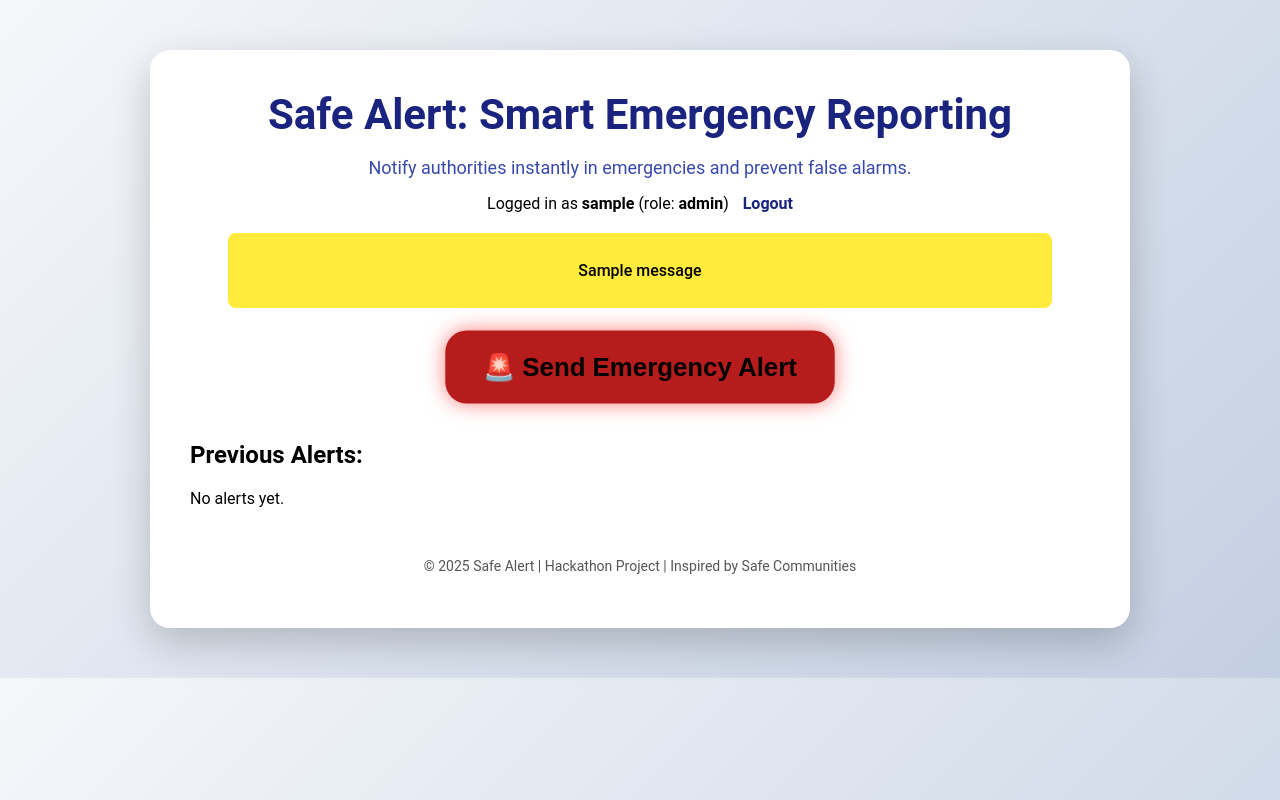
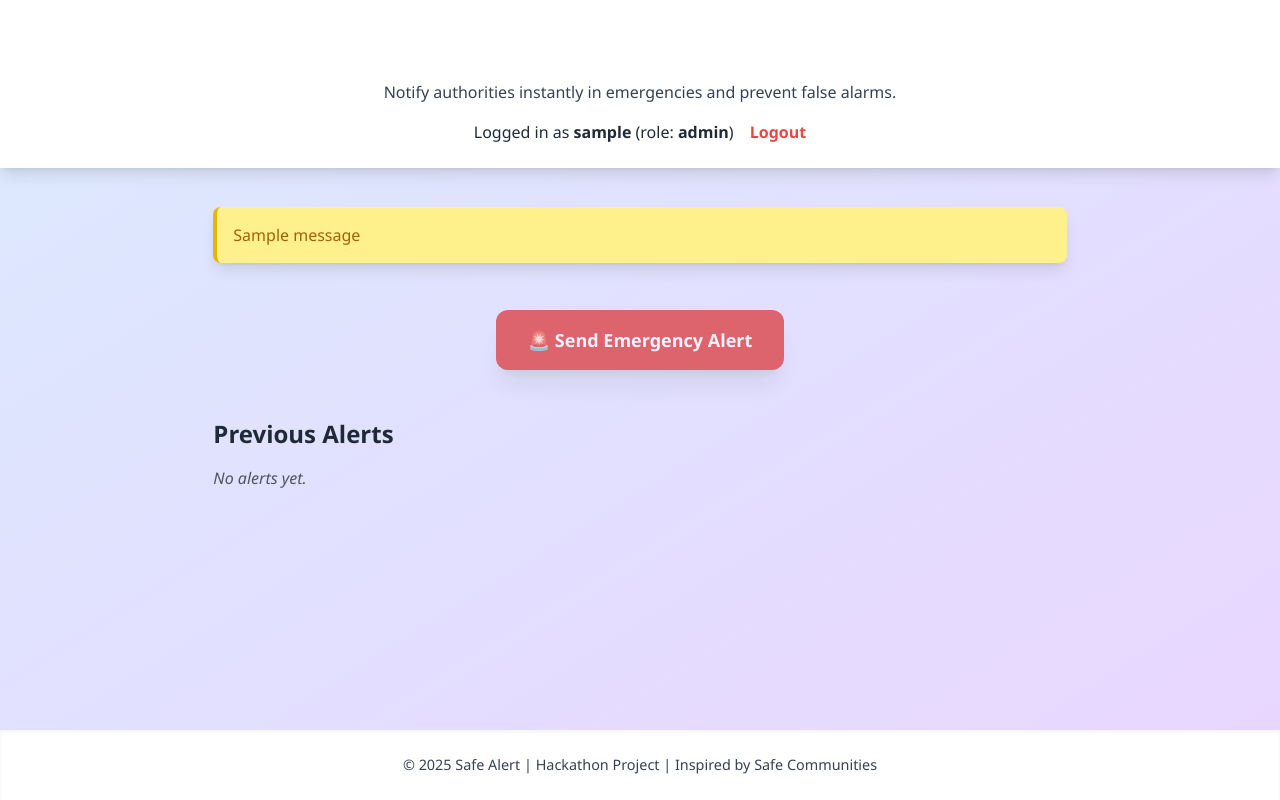
Before and after one commit to harshitha-urss/SafeAlertWeb, a Flask app: template templates/index.html in a window 1280 px wide. Run offline with Flask 3, Linux system fonts and the light colour scheme; the template is opened without the code that fills it, so the values that code supplies are empty; the visitor is signed in with stand-in values (Sample User, id 1); one stand-in notice (Sample message) is shown; some libraries are stand-ins or nearby versions.

Commit message:
Completed Safe Alert hackathon project with new UI and functionality

```diff
--- a/app.py
+++ b/app.py
@@ -9,11 +9,12 @@ app.secret_key = "supersecretkey"
 login_manager = LoginManager()
 login_manager.init_app(app)
 login_manager.login_view = "login"
-login_manager.remember_cookie_duration = datetime.timedelta(days=365)  # keep logged in for 1 year
+login_manager.remember_cookie_duration = datetime.timedelta(days=365)
 
 USERS_FILE = "users.txt"
 ALERTS_FILE = "alerts.txt"
 
+# ----- User Class -----
 class User(UserMixin):
     def __init__(self, id, username, role):
         self.id = id
@@ -33,6 +34,7 @@ def load_user(user_id):
         return None
     return None
 
+# ----- Alerts Functions -----
 def read_alerts():
     alerts = []
     if not os.path.exists(ALERTS_FILE):
@@ -50,6 +52,7 @@ def save_alerts(alerts):
         for alert in alerts:
             f.write(f"{alert['timestamp']}|{alert['message']}|{alert['status']}|{alert['user']}\n")
 
+# ----- Routes -----
 @app.route("/", methods=["GET", "POST"])
 @login_required
 def index():
@@ -62,8 +65,7 @@ def index():
         save_alerts(alerts)
         flash("🚨 Emergency alert sent! Authorities will investigate.")
         return redirect(url_for("index"))
-    # Reverse alerts to show newest first
-    alerts = list(reversed(alerts))
+    alerts = list(reversed(alerts))  # newest first
     return render_template("index.html", alerts=alerts, user=current_user)
 
 @app.route("/mark/<int:index>/<status>")
@@ -71,7 +73,6 @@ def index():
 def mark_alert(index, status):
     alerts = read_alerts()
     if 0 <= index < len(alerts):
-        # Since index is reversed in template, fix it
         real_index = len(alerts) - 1 - index
         alerts[real_index]["status"] = status
         save_alerts(alerts)
@@ -97,12 +98,34 @@ def login():
         flash("Invalid credentials")
     return render_template("login.html")
 
+@app.route("/register", methods=["GET", "POST"])
+def register():
+    if request.method == "POST":
+        username = request.form["username"].strip()
+        password = request.form["password"].strip()
+        role = "user"  # default role
+
+        # check if user exists
+        if os.path.exists(USERS_FILE):
+            with open(USERS_FILE, "r") as f:
+                for line in f.readlines():
+                    if line.strip().split("|")[0] == username:
+                        flash("Username already exists!")
+                        return redirect(url_for("register"))
+
+        # append new user
+        with open(USERS_FILE, "a") as f:
+            f.write(f"{username}|{password}|{role}\n")
+        flash("Registration successful! Please login.")
+        return redirect(url_for("login"))
+    return render_template("register.html")
+
 @app.route("/logout")
 @login_required
 def logout():
     logout_user()
     return redirect(url_for("login"))
 
+# ----- Run App -----
 if __name__ == "__main__":
-    # Run on local network for hackathon demo
     app.run(host="0.0.0.0", port=5000, debug=True)
--- a/static/css/style.css
+++ b/static/css/style.css
@@ -1,143 +1,185 @@
-/* General */
+/* --- General --- */
 body {
-  font-family: 'Roboto', sans-serif;
-  background: linear-gradient(135deg, #f5f7fa, #c3cfe2);
+    font-family: 'Segoe UI', Tahoma, Geneva, Verdana, sans-serif;
+    background: linear-gradient(to right, #6a11cb, #2575fc);
+    color: #fff;
     margin: 0;
     padding: 0;
 }
 
 .container {
     max-width: 900px;
-  margin: 50px auto;
-  padding: 40px;
-  background: white;
-  border-radius: 20px;
-  box-shadow: 0 15px 40px rgba(0,0,0,0.2);
-  text-align: center;
+    margin: 0 auto;
+    padding: 20px;
 }
 
-/* Header */
+/* --- Header --- */
+header {
+    text-align: center;
+    margin-bottom: 30px;
+}
+
 header h1 {
-  font-size: 42px;
-  color: #1a237e;
-  margin: 0;
+    font-size: 2.5rem;
+    font-weight: bold;
+    color: #fff;
 }
-.subtitle {
-  font-size: 18px;
-  color: #3949ab;
-  margin-bottom: 10px;
+
+header .subtitle {
+    font-size: 1.2rem;
+    color: #e0e0e0;
 }
+
+/* --- Auth --- */
+.auth {
+    margin-top: 10px;
+    font-size: 0.95rem;
+}
+
 .auth a {
-  color: #1a237e;
+    color: #ffea00;
     text-decoration: none;
-  font-weight: bold;
-  margin-left: 10px;
 }
+
 .auth a:hover {
     text-decoration: underline;
 }
 
-/* Flash messages */
+/* --- Flash Messages --- */
 .flash-messages {
-  margin: 20px auto;
-  padding: 12px;
-  background: #ffeb3b;
-  color: #000;
-  border-radius: 8px;
-  font-weight: 500;
-  max-width: 800px;
+    margin: 15px 0;
+    padding: 10px;
+    background: rgba(255, 255, 255, 0.2);
+    border-left: 5px solid #ffea00;
+    border-radius: 5px;
 }
 
-/* Emergency Alert Button */
+/* --- Alert Button --- */
 .alert-button-container {
+    text-align: center;
     margin: 25px 0;
 }
+
 .alert-btn {
-  background-color: #b71c1c; /* dark red */
-  color: black;               /* black letters */
-  padding: 20px 35px;
-  font-size: 24px;
+    background: linear-gradient(45deg, #ff512f, #dd2476);
+    border: none;
+    color: #fff;
+    padding: 15px 30px;
+    font-size: 1.2rem;
     font-weight: bold;
-  border: none;
-  border-radius: 20px;
+    border-radius: 12px;
     cursor: pointer;
-  transition: all 0.3s ease;
-  box-shadow: 0 5px 15px rgba(183, 28, 28, 0.4);
-}
-.alert-btn:hover {
-  background-color: #7f0000; /* even darker red on hover */
-  transform: scale(1.05);
+    box-shadow: 0 0 20px rgba(255, 81, 47, 0.5);
+    transition: transform 0.2s, box-shadow 0.3s;
+    animation: pulse 1.5s infinite;
 }
 
-/* Pulse animation for alert button */
-.pulse {
-  animation: pulse 1.2s infinite;
-}
-@keyframes pulse {
-  0% { transform: scale(1); box-shadow: 0 0 0 rgba(255,0,0,0.7); }
-  70% { transform: scale(1.08); box-shadow: 0 0 20px rgba(255,0,0,0.5); }
-  100% { transform: scale(1); box-shadow: 0 0 0 rgba(255,0,0,0); }
+.alert-btn:hover {
+    transform: scale(1.1);
+    box-shadow: 0 0 30px rgba(255, 81, 47, 0.7);
 }
 
-/* Alerts log section */
+@keyframes pulse {
+    0% { box-shadow: 0 0 20px rgba(255, 81, 47, 0.5); }
+    50% { box-shadow: 0 0 40px rgba(255, 81, 47, 0.8); }
+    100% { box-shadow: 0 0 20px rgba(255, 81, 47, 0.5); }
+}
+
+/* --- Alerts Log --- */
 .log-section {
-  text-align: left;
-  margin-top: 40px;
+    background: rgba(255, 255, 255, 0.05);
+    padding: 20px;
+    border-radius: 12px;
 }
+
+.log-section h2 {
+    margin-bottom: 15px;
+    font-size: 1.5rem;
+    color: #fff;
+}
+
 .log-section ul {
-  list-style-type: none;
+    list-style: none;
     padding: 0;
 }
+
 .log-section li {
-  padding: 15px 20px;
-  border-bottom: 1px solid #ccc;
+    padding: 12px 15px;
+    margin-bottom: 10px;
+    background: rgba(0,0,0,0.2);
+    border-radius: 8px;
     display: flex;
     justify-content: space-between;
     align-items: center;
-  border-radius: 12px;
-  margin-bottom: 10px;
-  background-color: #f9f9f9;
+    transition: background 0.3s;
 }
 
-/* Status badges */
+.log-section li:hover {
+    background: rgba(0,0,0,0.35);
+}
+
 .status {
     font-weight: bold;
-  padding: 3px 10px;
-  border-radius: 12px;
+    padding: 5px 10px;
+    border-radius: 8px;
+}
+
+.status.pending { background: #f39c12; color: #000; }
+.status.confirmed { background: #27ae60; color: #fff; }
+.status.false { background: #c0392b; color: #fff; }
+
+/* --- Alert Action Buttons --- */
+.alert-actions button {
     margin-left: 10px;
-  text-transform: uppercase;
-  font-size: 14px;
-}
-.status.Pending { color: #ff9800; background-color: #fff3e0; }
-.status.Confirmed { color: #4caf50; background-color: #e8f5e9; }
-.status.False { color: #f44336; background-color: #ffebee; }
-
-/* Action buttons */
-.alert-actions button {
-  margin-left: 5px;
-  padding: 6px 12px;
-  border-radius: 10px;
+    padding: 5px 12px;
     border: none;
+    border-radius: 8px;
     cursor: pointer;
     font-weight: bold;
-  font-size: 14px;
-  transition: all 0.2s ease;
-}
-.confirm-btn { background-color: #4caf50; color: white; }
-.false-btn { background-color: #f44336; color: white; }
-.confirm-btn:hover { background-color: #388e3c; }
-.false-btn:hover { background-color: #c62828; }
-
-/* Footer */
-footer {
-  margin-top: 50px;
-  font-size: 14px;
-  color: #555;
+    transition: transform 0.2s;
 }
 
-/* Responsive adjustments */
-@media (max-width: 700px) {
-  .log-section li { flex-direction: column; align-items: flex-start; }
-  .alert-actions { margin-top: 8px; display: flex; gap: 8px; }
-  .alert-btn { font-size: 20px; padding: 15px 25px; }
+.confirm-btn {
+    background: #27ae60;
+    color: #fff;
 }
+
+.false-btn {
+    background: #c0392b;
+    color: #fff;
+}
+
+.alert-actions button:hover {
+    transform: scale(1.1);
+}
+
+/* --- Footer --- */
+footer {
+    text-align: center;
+    margin-top: 40px;
+    font-size: 0.9rem;
+    color: #e0e0e0;
+}
+
+/* --- Form Inputs --- */
+input {
+    padding: 10px;
+    border-radius: 8px;
+    border: none;
+    width: 100%;
+    margin-bottom: 15px;
+}
+
+button[type="submit"] {
+    background: linear-gradient(45deg, #6a11cb, #2575fc);
+    color: #fff;
+    padding: 12px 20px;
+    border-radius: 10px;
+    font-weight: bold;
+    cursor: pointer;
+    transition: transform 0.2s;
+}
+
+button[type="submit"]:hover {
+    transform: scale(1.05);
+}
--- a/templates/index.html
+++ b/templates/index.html
@@ -4,71 +4,89 @@
   <meta charset="utf-8">
   <meta name="viewport" content="width=device-width, initial-scale=1">
   <title>Safe Alert: Smart Emergency Reporting</title>
+  <!-- Tailwind CSS CDN -->
+  <script src="https://cdn.tailwindcss.com"></script>
   <link rel="stylesheet" href="{{ url_for('static', filename='style.css') }}">
 </head>
-<body>
-  <div class="container">
-    <header>
-      <h1>Safe Alert: Smart Emergency Reporting</h1>
-      <p class="subtitle">Notify authorities instantly in emergencies and prevent false alarms.</p>
+<body class="bg-gradient-to-br from-blue-100 to-purple-200 min-h-screen flex flex-col">
 
-      <div class="auth">
+  <!-- Header -->
+  <header class="bg-white shadow-lg p-6 text-center">
+    <h1 class="text-3xl md:text-5xl font-bold text-gradient-to-r from-red-600 via-pink-500 to-yellow-400">Safe Alert</h1>
+    <p class="text-gray-700 mt-2">Notify authorities instantly in emergencies and prevent false alarms.</p>
+    <div class="mt-4">
       {% if current_user.is_authenticated %}
-          <p>Logged in as <b>{{ current_user.username }}</b> (role: <b>{{ current_user.role }}</b>)
-          <a href="{{ url_for('logout') }}">Logout</a></p>
+        <p class="text-gray-800">Logged in as <b>{{ current_user.username }}</b> (role: <b>{{ current_user.role }}</b>)
+          <a href="{{ url_for('logout') }}" class="ml-3 text-red-500 hover:text-red-700 font-semibold">Logout</a>
+        </p>
       {% else %}
-          <a href="{{ url_for('login') }}">Login</a>
+        <a href="{{ url_for('login') }}" class="text-blue-600 font-semibold hover:text-blue-800">Login</a>
       {% endif %}
     </div>
   </header>
 
+  <!-- Flash Messages -->
+  <div class="mx-auto mt-4 w-11/12 md:w-2/3">
     {% with messages = get_flashed_messages() %}
       {% if messages %}
-        <div class="flash-messages">
-          {% for m in messages %}<p>{{ m }}</p>{% endfor %}
+        {% for m in messages %}
+          <div class="bg-yellow-200 border-l-4 border-yellow-500 text-yellow-700 p-4 mb-2 shadow-lg rounded-lg animate-bounce">
+            {{ m }}
           </div>
+        {% endfor %}
       {% endif %}
     {% endwith %}
+  </div>
 
-    <div class="alert-button-container">
+  <!-- Alert Button -->
+  <div class="flex justify-center mt-8">
     {% if current_user.is_authenticated %}
       <form action="{{ url_for('index') }}" method="post">
-          <button class="alert-btn pulse" type="submit">🚨 Send Emergency Alert</button>
+        <button class="bg-red-600 text-white px-8 py-4 rounded-xl shadow-xl hover:bg-red-700 transform hover:scale-105 transition-all animate-pulse font-bold text-lg">
+          🚨 Send Emergency Alert
+        </button>
       </form>
     {% else %}
-        <p><i>Please <a href="{{ url_for('login') }}">log in</a> to send an alert.</i></p>
+      <p class="text-gray-700 italic">Please <a href="{{ url_for('login') }}" class="text-blue-600 hover:text-blue-800 font-semibold">log in</a> to send an alert.</p>
     {% endif %}
   </div>
 
-    <div class="log-section">
-      <h2>Previous Alerts:</h2>
+  <!-- Previous Alerts -->
+  <main class="flex-grow mx-auto w-11/12 md:w-2/3 mt-12">
+    <h2 class="text-2xl font-semibold mb-4 text-gray-800">Previous Alerts</h2>
     {% if alerts %}
-        <ul>
+      <div class="grid gap-4">
         {% for alert in alerts %}
-            <li>
-              🚨 {{ alert.message }} at {{ alert.timestamp }}
-              <span class="status {{ alert.status|lower }}">{{ alert.status }}</span>
+          <div class="bg-white p-4 rounded-xl shadow-md flex justify-between items-center hover:shadow-lg transition-all">
+            <div>
+              <p class="text-gray-800 font-medium">🚨 {{ alert.message }}</p>
+              <p class="text-gray-500 text-sm">at {{ alert.timestamp }}</p>
+            </div>
+            <div class="flex items-center space-x-2">
+              <span class="px-2 py-1 rounded-full text-sm font-semibold {% if alert.status == 'Pending' %}bg-yellow-200 text-yellow-800{% elif alert.status == 'Confirmed' %}bg-green-200 text-green-800{% else %}bg-red-200 text-red-800{% endif %}">
+                {{ alert.status }}
+              </span>
               {% if current_user.role == 'admin' %}
-                <span class="alert-actions">
                 <a href="{{ url_for('mark_alert', index=loop.index0, status='Confirmed') }}">
-                    <button class="confirm-btn">✔ Confirm</button>
+                  <button class="bg-green-500 text-white px-3 py-1 rounded hover:bg-green-600 transition-all">✔ Confirm</button>
                 </a>
                 <a href="{{ url_for('mark_alert', index=loop.index0, status='False') }}">
-                    <button class="false-btn">✖ False</button>
+                  <button class="bg-red-500 text-white px-3 py-1 rounded hover:bg-red-600 transition-all">✖ False</button>
                 </a>
-                </span>
-              {% endif %}
-            </li>
-          {% endfor %}
-        </ul>
-      {% else %}
-        <p>No alerts yet.</p>
               {% endif %}
             </div>
+          </div>
+        {% endfor %}
+      </div>
+    {% else %}
+      <p class="text-gray-600 italic">No alerts yet.</p>
+    {% endif %}
+  </main>
 
-    <footer>
-      <p>© 2025 Safe Alert | Hackathon Project | Inspired by Safe Communities</p>
+  <!-- Footer -->
+  <footer class="bg-white shadow-inner p-6 text-center mt-12">
+    <p class="text-gray-700">© 2025 Safe Alert | Hackathon Project | Inspired by Safe Communities</p>
   </footer>
-  </div>
+
 </body>
 </html>
```
Also changed, not shown: alerts.txt (+5 -2 lines), templates/login.html (+17 -18 lines), templates/register.html (+19 -13 lines). Lines whose indentation alone changed are shown as unchanged.
